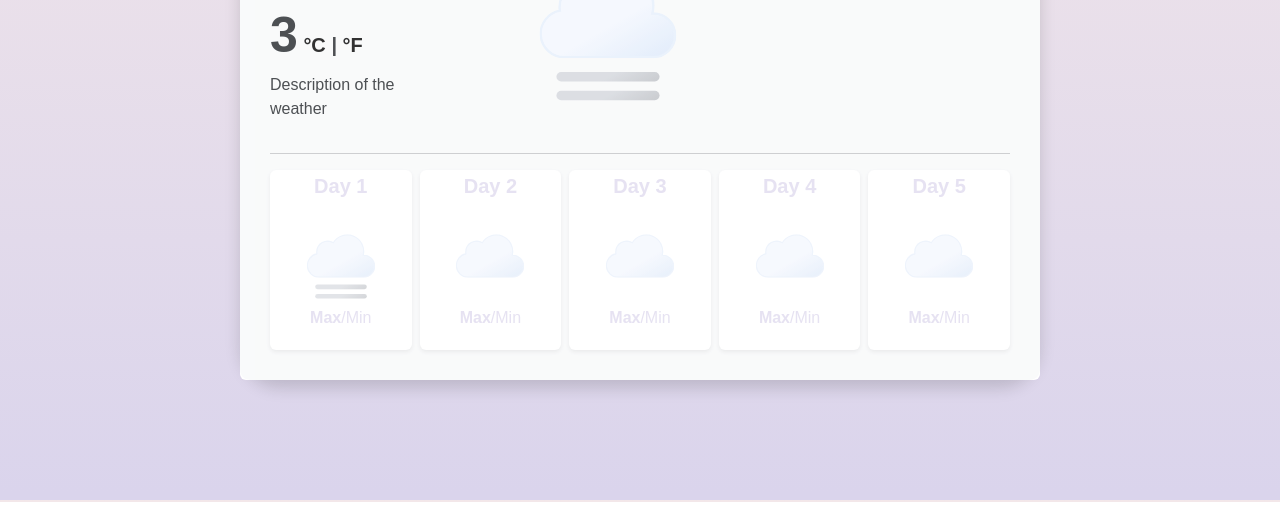
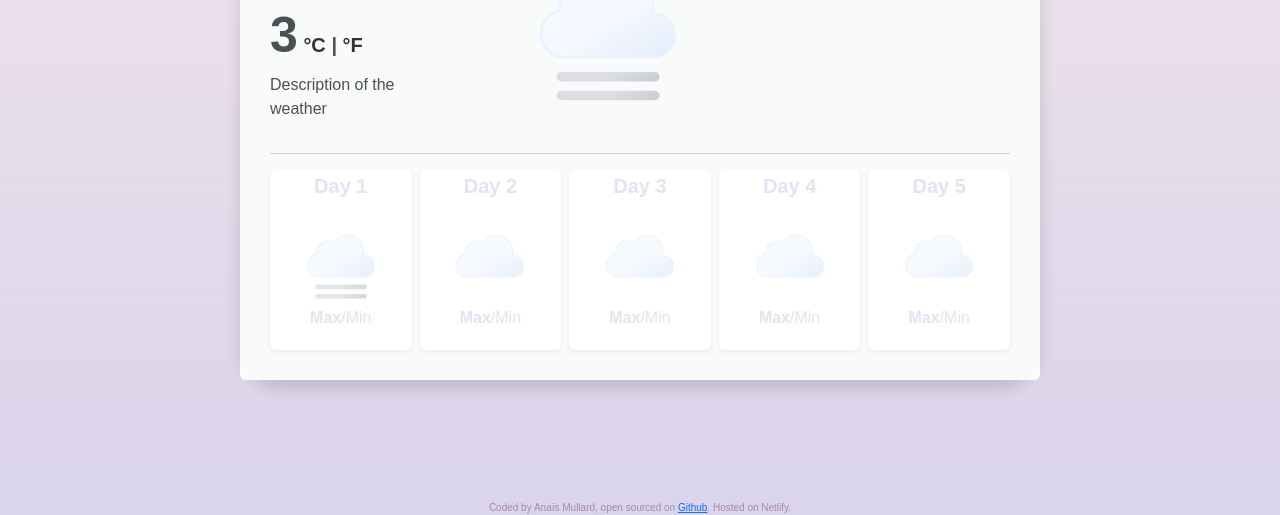
Before and after one commit to Anabananais/weather-app-VScode, a website built with Parcel: page index.html in a window 1280 px wide. Shown: the part 298-813 px from the top of the page. Built offline with nearby package versions, Linux system fonts and the light colour scheme.

Commit message:
Added my footer

```diff
--- a/index.html
+++ b/index.html
@@ -178,6 +178,13 @@
         </div>
       </section>
     </div>
+
     <script src="src/index.js"></script>
   </body>
+  <footer class="github">
+    Coded by Anaïs Mullard, open sourced on
+    <a href="https://github.com/Anabananais/weather-app-VScode" target="_blank"
+      >Github</a
+    >. Hosted on Netlify.
+  </footer>
 </html>
--- a/src/styles.css
+++ b/src/styles.css
@@ -92,3 +92,10 @@ input[type="radio"]:checked + .form-check-label {
 .forecast-temperature {
   color: #dad4ec;
 }
+
+.github {
+  text-align: center;
+  font-family: "Nanum Gothic", sans-serif;
+  color: #a68ba5;
+  font-size: 10px;
+}
```
